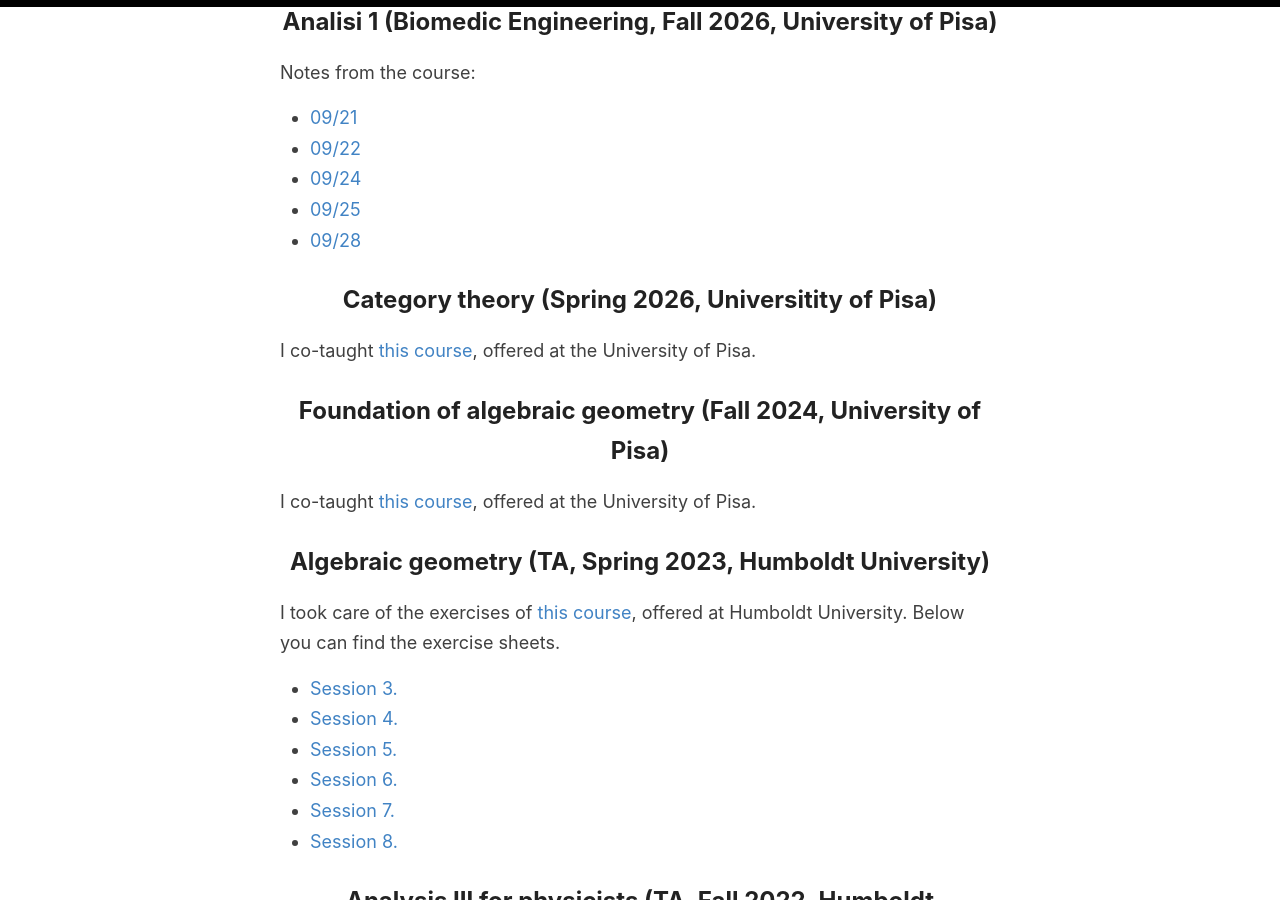
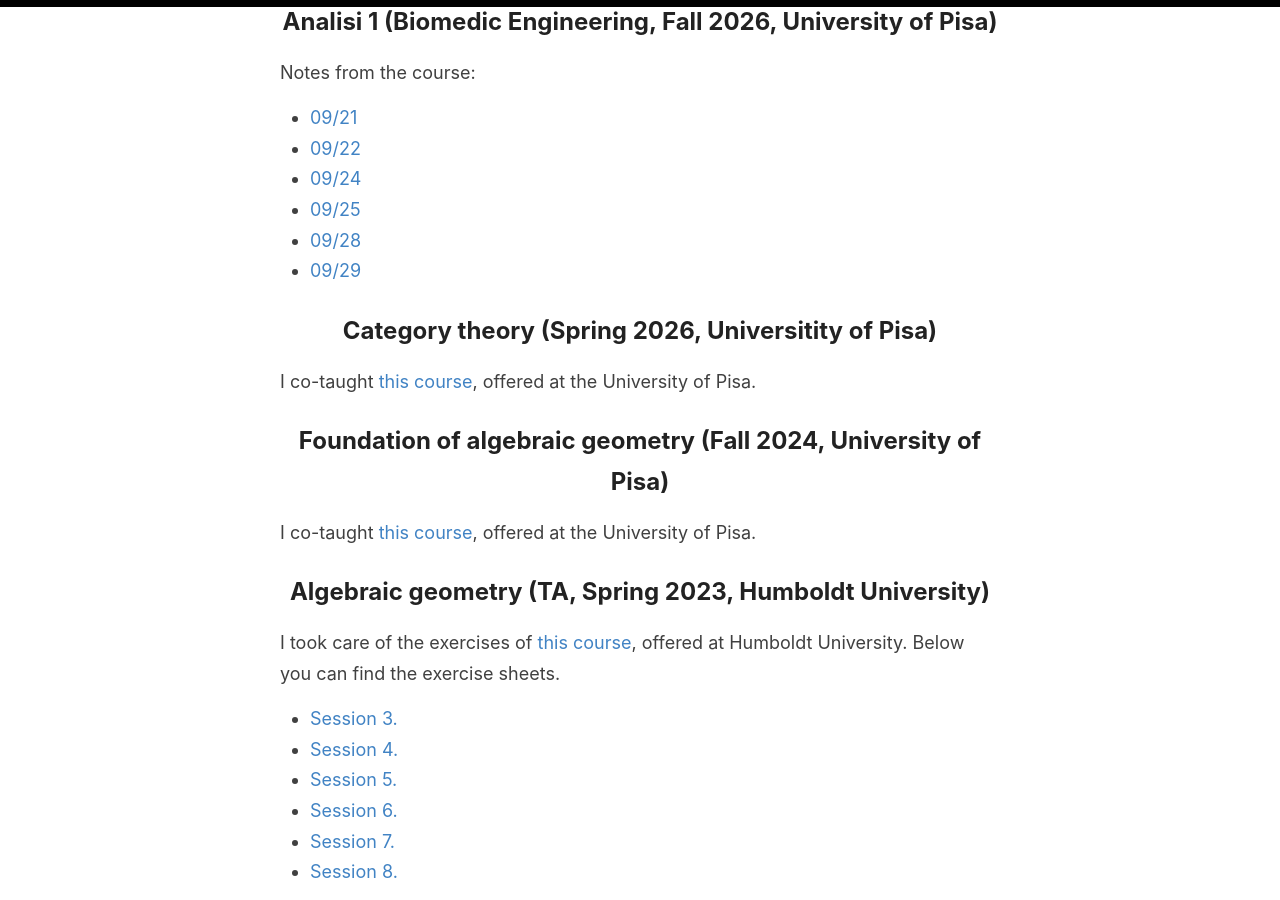
Before and after one commit to anddil/anddil.github.io, a Jekyll site: the page built from _pages/teaching.md, in a window 1280 px wide and 900 px high, scrolled down 355 px. Built offline with Jekyll 4.4.1, drawn with Linux system fonts in a browser that asks for light colours.

Commit message:
Update teaching.md

```diff
--- a/_pages/teaching.md
+++ b/_pages/teaching.md
@@ -15,6 +15,8 @@
 - [09/24](Analisi26/09-24.pdf)
 - [09/25](Analisi26/09-25.pdf)
 - [09/28](Analisi26/09-28.pdf)
+- [09/29](Analisi26/09-29.pdf)
+
 
 ## Category theory (Spring 2026, Universitity of Pisa)
 I co-taught [this course](https://unimap.unipi.it/registri/dettregistriNEW.php?re=11082103::::&ri=062064), offered at the University of Pisa.
```
